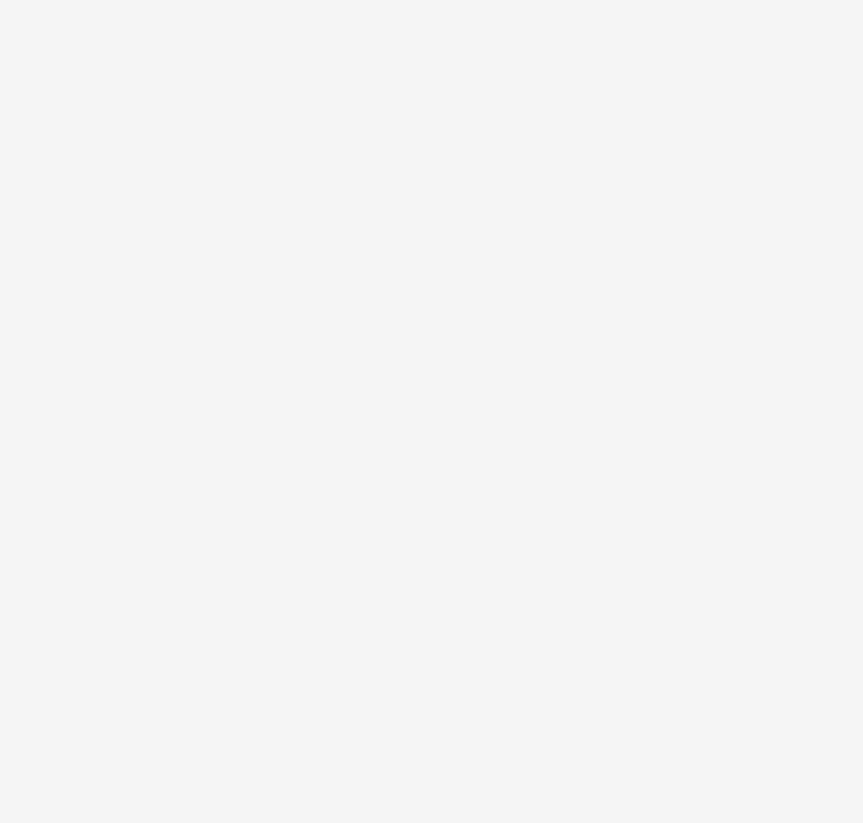
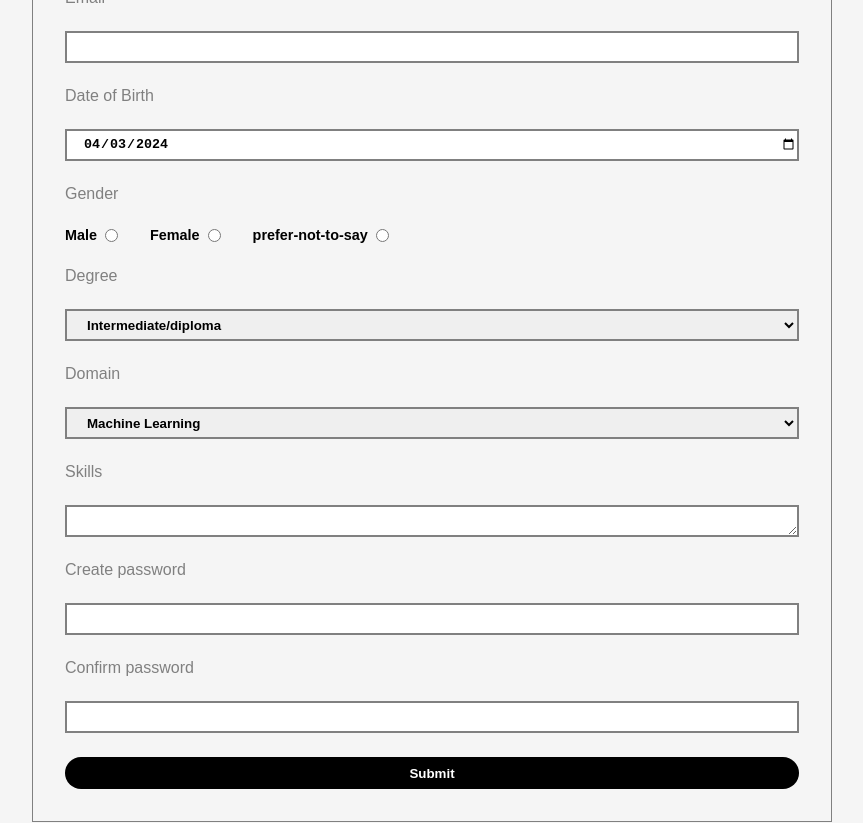
Before and after one commit to NagendrachariRamadugu/upSkillMafiaHackathon, a React (Vite) app: page /mentor/login in a window 1280 px wide. Shown: the part 320-1143 px from the top of the page, without its empty margins (208-1071 px from the left). Before the commit the page ends 800 px from the top, so only its background shows below. Built offline with nearby package versions, Linux system fonts and the light colour scheme.

Commit message:
mentorship-form-setup

```diff
--- a/package.json
+++ b/package.json
@@ -10,6 +10,7 @@
     "preview": "vite preview"
   },
   "dependencies": {
+    "date-fns": "^3.6.0",
     "react": "^18.2.0",
     "react-dom": "^18.2.0",
     "react-icon": "^1.0.0",
@@ -24,6 +25,6 @@
     "eslint-plugin-react": "^7.34.1",
     "eslint-plugin-react-hooks": "^4.6.0",
     "eslint-plugin-react-refresh": "^0.4.6",
-    "vite": "^5.2.0"
+    "vite": "^5.2.8"
   }
 }
--- a/src/App.css
+++ b/src/App.css
@@ -165,6 +165,9 @@ footer {
   flex-direction: row;
   gap: 1rem;
 }
+.linkedin, .git-hub {
+  color: black;
+}
 
 .copy-right-section {
   display: flex;
--- a/src/App.jsx
+++ b/src/App.jsx
@@ -1,22 +1,33 @@
 import './App.css'
-import Layout from './App/Layout.jsx'
+import HomeLayout from './App/HomeLayout.jsx'
+import MentorLayout from './App/MentorLayout.jsx';
 import Mentee from './App/Mentee.jsx'
-import Mentor from './App/Mentor.jsx'
+import Mentor from './App/MentorLayout/Mentor.jsx'
 import HomeMain from './App/HomeMain.jsx'
 import MenteeLayout from './App/mentee/MenteeLayout.jsx'
 import Profile from './App/mentee/Profile.jsx'
-
+import MentorLogin from './App/MentorLayout/MentorLogin.jsx'
 import { Routes, Route } from 'react-router-dom'
 
 function App() {
+  const Dummy = () => {
+    return (
+      <>
+        Hii ra how are you
+      </>
+    )
+  }
   return (
     <>
       <Routes>
-        <Route path="/" element={<Layout />}>
+        <Route path="/" element={<HomeLayout />}>
           <Route index element={<HomeMain />} />
 
-          <Route path="/mentor">
-            <Route index element={<Mentor />} />
+          <Route path="/mentor" element = {<MentorLayout/>}>
+            <Route index element={<Mentor />}></Route>
+            <Route path = 'login'>
+              <Route index element = {<MentorLogin/>}/>
+            </Route>
           </Route>
 
           <Route path="/mentee" element={<MenteeLayout />}>
--- a/src/App/Mentee.jsx
+++ b/src/App/Mentee.jsx
@@ -1,6 +1,6 @@
 import { Routes, Route, useNavigate } from 'react-router-dom'
 
-import './mentee.css'
+import './Mentee.css'
 import MenteeSearch from './mentee/Filter'
 import Search from './mentee/Search'
 import CourseCard from './mentee/CourseCard'
--- /dev/null
+++ b/src/App/MentorLayout.jsx
@@ -0,0 +1,10 @@
+import { Outlet } from 'react-router-dom'
+
+const Layout = () => {
+    return (
+        <>
+            <Outlet/>
+        </>
+    )
+}
+export default Layout
--- a/src/App/Mentor.css
+++ b/src/App/MentorLayout/Mentor.css
@@ -80,8 +80,7 @@
   font-weight: bold;
 }
 
-.small-text,
-.large-text {
+.small-text,.large-text {
   font-size: 1rem;
   color: gray;
   text-align: center;
@@ -95,6 +94,7 @@
   gap: 1.5rem;
 }
 
+
 .make-mentor-text {
   font-weight: bold;
   font-size: 2rem;
@@ -104,3 +104,82 @@
   color: gray;
   font-size: 1rem;
 }
+
+.mentorship-main {
+  padding: 3rem;
+  display: flex;
+  flex-direction: column;
+  align-items: center;
+  gap: 2rem;
+}
+
+.enter-details-text {
+  font-weight: bold;
+  font-size: 1rem;
+}
+
+.mentorship-form {
+  display: flex;
+  flex-direction: column;
+  padding: 2rem;
+  gap: 1.5rem;
+  width: 800px;
+  margin: auto;
+  border: 1px solid gray;
+}
+
+label {
+  font-size: 1rem;
+  color: gray;
+}
+
+#name-input, #email, #dob, #degree, #domain, #skills, #password, #confirm-password {
+  height: 2rem;
+  text-indent: 1rem;
+  border: 2px solid gray;
+  font-weight: bold;
+}
+
+#skills {
+  resize:vertical;
+  box-sizing: border-box;
+}
+#dob {
+  text-indent: 0.5rem;
+}
+
+#name-input:focus, #email:focus, #dob:focus, #degree:focus, #domain:focus, #skills:focus, #password:focus,
+  #confirm-password:focus
+{
+  border: none;
+  outline: 3px solid black;
+  font-weight: bold;
+}
+
+.gender {
+  display: flex;
+  gap: 2rem;
+  align-items: center;
+}
+
+.gender div {
+  display: flex;
+  flex-direction: row;
+  align-items: center;
+  gap: 0.5rem;
+}
+
+.gender-label {
+  font-weight: bold;
+  color: black;
+  font-size: 0.9rem;
+}
+
+#submit {
+  height: 2rem;
+  background-color: black;
+  color: white;
+  border-radius: 5rem;
+  border: none;
+  font-weight: bold;
+}
--- /dev/null
+++ b/src/App/MentorLayout/MentorLogin.jsx
@@ -0,0 +1,166 @@
+import React from "react"
+import {useState, useEffect} from 'react';
+import {useNavigate } from "react-router-dom";
+import {format} from 'date-fns';
+
+const MentorLogin = () => {
+    const currentDate = new Date ()
+    const [name, setName] = useState('')
+    const [email, setEmail] = useState('')
+    const [dob, setDob] = useState(format(currentDate, 'yyyy-MM-dd'))
+    const [gender, setGender] = useState('')
+    const [degree, setDegree] = useState('')
+    const [domain, setDomain] = useState('')
+    const [skills, setSkills] = useState('')
+    const [password, setPassword] = useState('')
+    const [conPassword, setConPassword] = useState('')
+    const navigate = useNavigate()
+
+    return (
+        <div className="mentorship-main">
+            <div className="enter-details-text">Please enter your details</div>
+            <form className="mentorship-form">
+                <label htmlFor="name-input">Enter Name</label>
+                <input onChange = {(e) => {
+                    setName(e.target.value)
+                }}
+                    type="text"
+                    name = 'name-input'
+                    id = 'name-input'
+                    value = {name}
+                    required
+                />
+                <label htmlFor="email">Email</label>
+                <input
+                    type="email"
+                    name = 'email'
+                    id = 'email'
+                    value = {email}
+                    onChange = {(e) => {
+                        setEmail(e.target.value)
+                    }}
+                    required
+                />
+                <label htmlFor="dob">Date of Birth</label>
+                <input
+                    type="date"
+                    name = 'dob'
+                    id = 'dob'
+                    value = {dob}
+                    onChange = {(e) => {
+                        setDob(e.target.value)
+                    }}
+                    required
+                />
+                <label htmlFor="male">Gender</label>
+                <div className="gender">
+                    <div>
+                        <label className = 'gender-label' htmlFor="male">Male</label>
+                        <input
+                            type = 'radio'
+                            id = 'male'
+                            name = 'gender'
+                            value = 'male'
+                            onChange = {(e) => {
+                                setGender(e.target.value)
+                            }}
+                        />
+                    </div>
+                    <div>
+                        <label className = 'gender-label' htmlFor="female">Female</label>
+                        <input
+                            type = 'radio'
+                            id = 'female'
+                            name = 'gender'
+                            value = 'female'
+                            onChange = {(e) => {
+                                setGender(e.target.value)
+                            }}
+                        />
+                    </div>
+                    <div>
+                        <label className = 'gender-label' htmlFor="prefer-not-to-say">prefer-not-to-say</label>
+                        <input
+                            type = 'radio'
+                            id = 'prefer-not-to-say'
+                            name = 'gender'
+                            value = 'prefer-not-to-say'
+                            onChange = {(e) => {
+                                setGender(e.target.value)
+                            }}
+                        />
+                    </div>
+                </div>
+                <label htmlFor="degree">Degree</label>
+                <select
+                    name="degree"
+                    id="degree"
+                    onChange = {(e) => {
+                        setDegree(e.target.value)
+                    }}
+                >
+                    <option value="Intermediate/diploma">Intermediate/diploma</option>
+                    <option value="Under Graduate">Under Graduate</option>
+                    <option value="Post Graduate">Post Graduate</option>
+                </select>
+                <label htmlFor="domain">Domain</label>
+                <select
+                    name="domain"
+                    id="domain"
+                    onChange = {(e) => {
+                        setDomain(e.target.value)
+                        console.log(e.target.value)
+                    }}
+                >
+                    <option value="Machine Learning">Machine Learning</option>
+                    <option value="Full Stack development">Full Stack development</option>
+                    <option value="Artificial Intelligence">Artificial Intelligence</option>
+                </select>
+                <label htmlFor="skills">Skills</label>
+                <textarea
+                    name="skills"
+                    id="skills"
+                    value = {skills}
+                    onChange = {(e) => {
+                        setSkills(e.target.value)
+                    }}
+                    required
+                ></textarea>
+                <label htmlFor="password">Create password</label>
+                <input
+                    type="password"
+                    id = 'password'
+                    name = 'password'
+                    value = {password}
+                    onChange = {(e) => {
+                        setPassword(e.target.value);
+                    } }
+                    required
+                />
+                <label htmlFor="password">Confirm password</label>
+                <input
+                    type="password"
+                    id = 'confirm-password'
+                    name = 'confirm-password'
+                    value = {conPassword}
+                    onChange = {(e) => {
+                        setConPassword(e.target.value);
+                    }}
+                    required
+                />
+                <input
+                    type="submit"
+                    value = 'Submit'
+                    name = 'submit'
+                    id = 'submit'
+                    onClick={(e) => {
+                        if(conPassword != password) {
+                            alert("Passwords do not match");
+                        }
+                    }}
+                />
+            </form>
+        </div>
+    )
+}
+export default MentorLogin
```
Also changed, not shown: src/App/Layout/HomeFooter.jsx (+4 -31 lines), src/App/HomeLayout.jsx (renamed from src/App/Layout.jsx), src/App/Layout/HomeFooter.css (deleted), src/App/MentorLayout/Mentor.jsx (renamed from src/App/Mentor.jsx), 1 other file (tests, documents, lock files or other folders).
